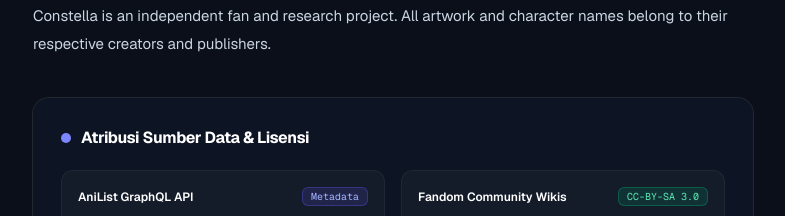
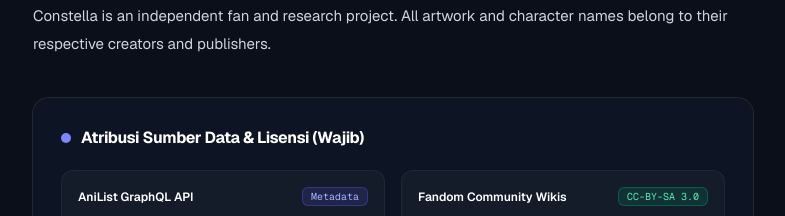
Before and after one commit to gleey/constella, a Next.js app: page /about in a window 1280 px wide. Shown: the part 1120-1336 px from the top of the page, without its empty margins (247-1032 px from the left). Built offline with nearby package versions, Linux system fonts and the light colour scheme; no server answers; the database is empty.

Commit message:
revert: restore '(Wajib)' in About attribution heading (stray change)

```diff
--- a/src/app/about/page.tsx
+++ b/src/app/about/page.tsx
@@ -67,7 +67,7 @@ export default async function AboutPage() {
           <div className="flex items-center gap-2.5">
             <span className="w-2.5 h-2.5 rounded-full bg-indigo-400" />
             <h2 className="text-base font-bold text-white tracking-tight">
-              Atribusi Sumber Data &amp; Lisensi
+              Atribusi Sumber Data &amp; Lisensi (Wajib)
             </h2>
           </div>
 
```
